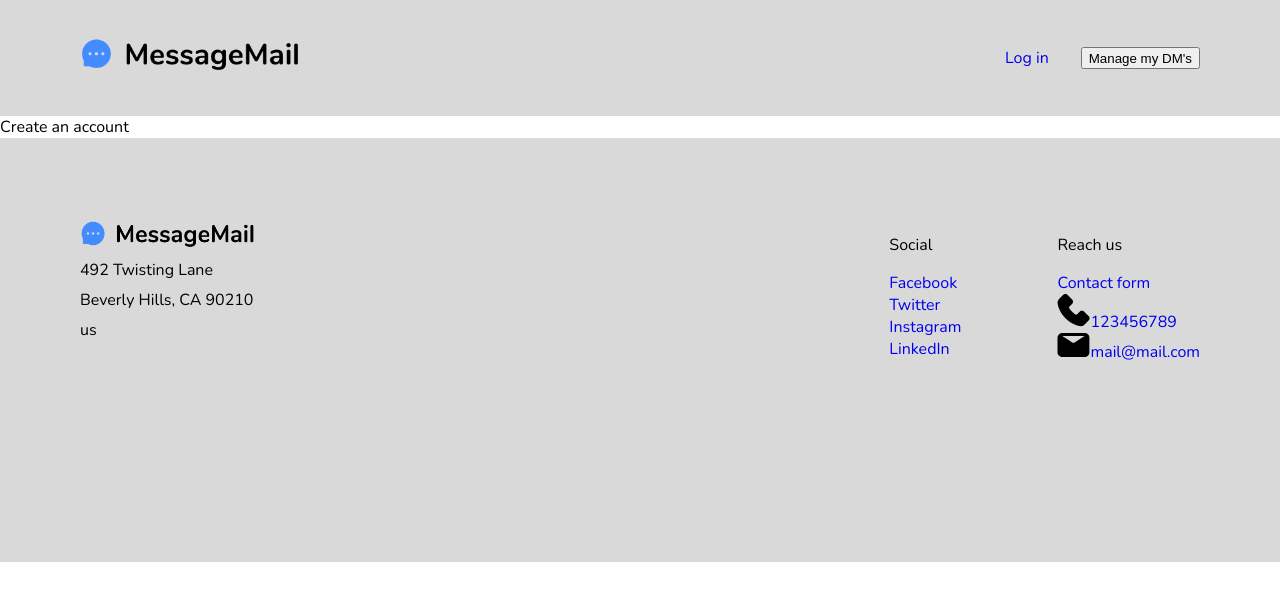
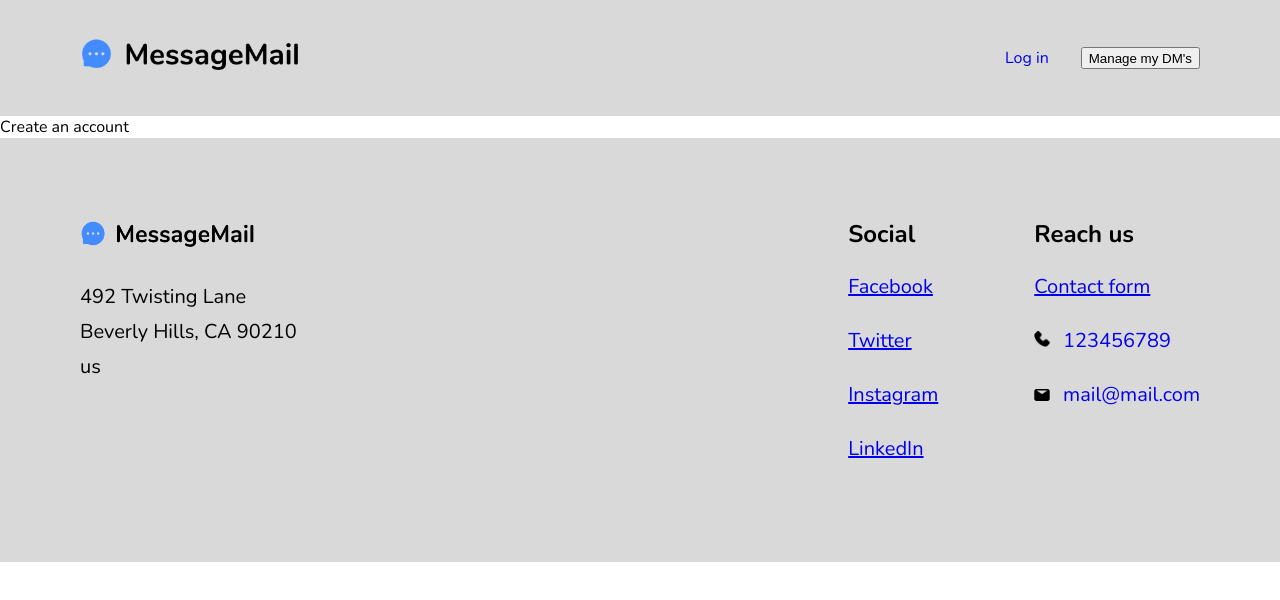
Before and after one commit to VitaliaSvirskaja/messagemail, a React (Vite) app: page /account in a window 1280 px wide. Shown: the top 600 px of the page. Built offline with nearby package versions, Linux system fonts and the light colour scheme.

Commit message:
Refactored footer

```diff
--- a/src/components/shared/Footer.tsx
+++ b/src/components/shared/Footer.tsx
@@ -13,33 +13,53 @@ const linkedinURL =
 
 export const Footer = (props: Props) => {
   return (
-    <div className={styles.footerContainer}>
-      <div className={styles.footerLeft}>
+    <footer className={styles.footerContainer}>
+      <section className={styles.footerLeft}>
         <img src={logo} alt="Logo" className={styles.logo} />
-        <p>492 Twisting Lane</p> <p>Beverly Hills, CA 90210</p>
-        <p>us</p>
-      </div>
-      <div className={styles.footerRight}>
-        <div className={styles.social}>
-          <p>Social</p>
-          <a href={facebookURL}>Facebook</a>
-          <a href={twitterURL}>Twitter</a>
-          <a href={instagramURL}>Instagram</a>
-          <a href={linkedinURL}>LinkedIn</a>
+        <div className={styles.adress}>
+          <p>492 Twisting Lane</p> <p>Beverly Hills, CA 90210</p>
+          <p>us</p>
         </div>
-        <div className={styles.reachUs}>
-          <p>Reach us</p>
-          <a href="src/components/shared/Footer">Contact form</a>
-          <div className={styles.telefon}>
-            <img src={telephone} alt="Telephone-Icon" />
-            <a href="src/components/shared/Footer">123456789</a>
+      </section>
+      <section className={styles.footerRight}>
+        <div className={styles.categoryContainer}>
+          <p className={styles.category}>Social</p>
+          <a href={facebookURL} className={styles.link}>
+            Facebook
+          </a>
+          <a href={twitterURL} className={styles.link}>
+            Twitter
+          </a>
+          <a href={instagramURL} className={styles.link}>
+            Instagram
+          </a>
+          <a href={linkedinURL} className={styles.link}>
+            LinkedIn
+          </a>
+        </div>
+        <div className={styles.categoryContainer}>
+          <p className={styles.category}>Reach us</p>
+          <a href="src/components/shared/Footer" className={styles.link}>
+            Contact form
+          </a>
+          <div>
+            <img
+              src={telephone}
+              alt="Telephone-Icon"
+              className={styles.telephone}
+            />
+            <a href="src/components/shared/Footer" className={styles.contact}>
+              123456789
+            </a>
           </div>
-          <div className={styles.mail}>
-            <img src={mail} alt="Mail-Icon" />
-            <a href="src/components/shared/Footer">mail@mail.com</a>
+          <div>
+            <img src={mail} alt="Mail-Icon" className={styles.mail} />
+            <a href="src/components/shared/Footer" className={styles.contact}>
+              mail@mail.com
+            </a>
           </div>
         </div>
-      </div>
-    </div>
+      </section>
+    </footer>
   );
 };
--- a/src/components/shared/footer.module.css
+++ b/src/components/shared/footer.module.css
@@ -14,6 +14,16 @@
   padding-left: 80px;
 }
 
+.adress {
+  font-weight: 400;
+  font-size: 1.25rem;
+  line-height: 2.2rem;
+}
+
+p {
+  margin: 0;
+}
+
 .footerLeft > p {
   padding: 0;
   margin: 0;
@@ -22,6 +32,7 @@
 .logo {
   width: 175px;
   height: 33px;
+  margin-bottom: 1.25rem;
 }
 .footerRight {
   display: flex;
@@ -30,19 +41,37 @@
   padding-right: 80px;
 }
 
-.social {
+.categoryContainer {
   display: flex;
   flex-direction: column;
 }
 
-.reachUs {
-  display: flex;
-  flex-direction: column;
-}
-
-.telefon {
-  width: fit-content;
+.telephone {
+  width: 1rem;
+  height: 1rem;
 }
 
 .mail {
+  width: 1rem;
+  height: 0.75rem;
 }
+
+.category {
+  font-weight: 700;
+  font-size: 24px;
+  margin-bottom: 0.65rem;
+}
+
+.link {
+  font-weight: 400;
+  font-size: 20px;
+  line-height: 54px;
+  text-decoration-line: underline;
+}
+
+.contact {
+  font-weight: 400;
+  font-size: 20px;
+  line-height: 54px;
+  margin-left: 0.8rem;
+}
```
